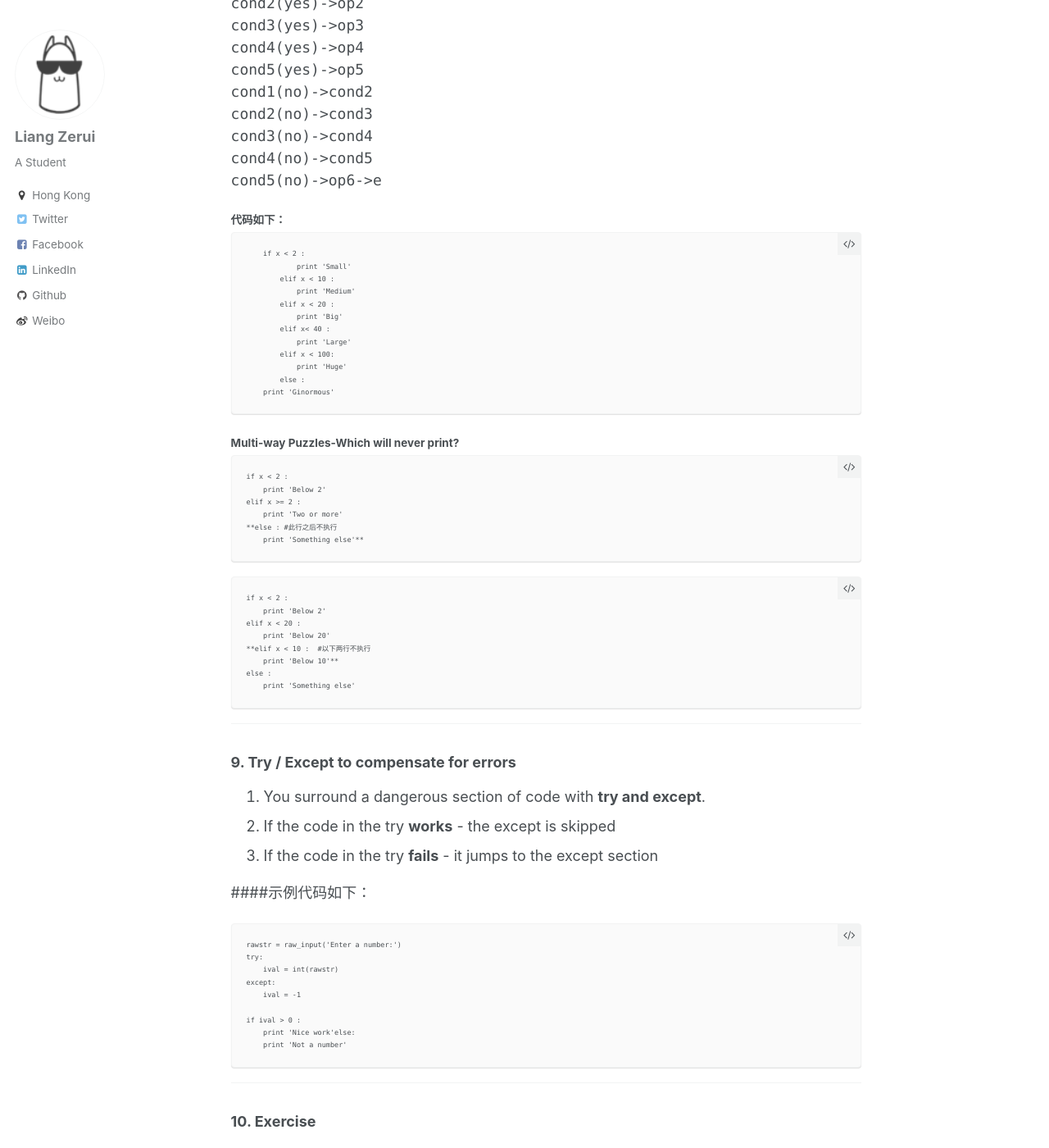
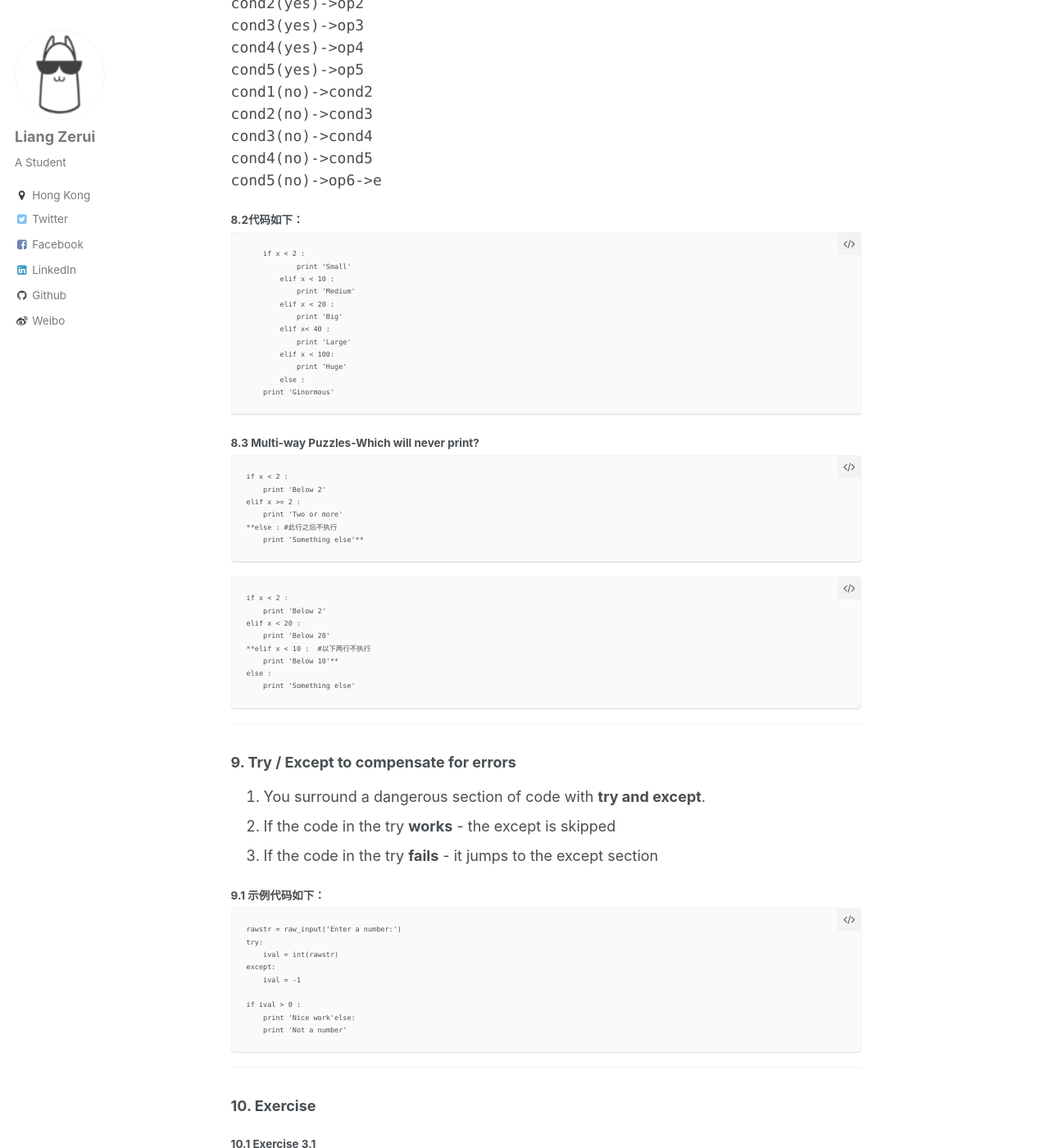
Before and after one commit to ArecRui/ArecRui.github.io, a Jekyll site: the page built from _posts/2015-07-11-Week 3 Conditional execution.md, in a window 1280 px wide and 1400 px high, scrolled down 3989 px. Shown: the whole window at 82% size. Built offline with Jekyll 4.4.1, drawn with Linux system fonts in a browser that asks for light colours; some of the changed text lies outside the part shown.

Commit message:
Change Format

````diff
--- a/_posts/2015-07-11-Week 3 Conditional execution.md
+++ b/_posts/2015-07-11-Week 3 Conditional execution.md
@@ -49,6 +49,7 @@ cond2(no)->e
 ----------
 
 ### 4. Indentation
+
 `Indentation` **DO** `matter in python.`
 1. **Increase indent** after an if statement or for statement (after : )
 2. **Maintain indent** to indicate the scope of the block (which lines are affected by the if/for)
@@ -61,7 +62,8 @@ Or change the editor setting
 ----------
 
 ### 5. One Way Decisions
-#### 流程图如下
+
+#### 5.1 流程图如下
 
 ```flow
 st=>start: x=5
@@ -75,7 +77,8 @@ st->op4->cond1->e
 cond1(yes)->op1->op2->op3->e
 cond1(no)->e
 ```
-#### 代码如下：
+
+#### 5.2 代码如下：
 
 ```
     x = 5
@@ -87,18 +90,22 @@ cond1(no)->e
 	print 'Afterwards 5’
 ```
 
-#### 显示结果如下：
+#### 5.3 显示结果如下：
 
+```
     Before 5
 	Is 5
 	Is Still 5
 	Third 5
 	Afterwards 5
+```
 
 ----------
 
 ### 6. Two way Decisions  if :  and else :
-#### 流程图如下：
+
+#### 6.1 流程图如下：
+
 ```flow
 st=>start: x=4
 e=>end: print 'All Done'
@@ -109,7 +116,9 @@ st->cond1
 cond1(yes)->op2->e
 cond1(no)->op1->e
 ```
-#### 代码如下：
+
+#### 6.2 代码如下：
+
 ```
     x=4
     if x>2:
@@ -123,7 +132,9 @@ cond1(no)->op1->e
 ----------
 
 ### 7. Nested Decisions(嵌套)
-#### 流程图如下：
+
+#### 7.1 流程图如下：
+
 ```flow
 st=>start: start
 e=>end: end
@@ -139,7 +150,9 @@ cond2(yes)->op2->e
 cond2(no)->e
 
 ```
-#### 代码如下：
+
+#### 7.2 代码如下：
+
 ```
     x = 42
 
@@ -156,7 +169,7 @@ cond2(no)->e
 
 ### 8. Multiway decisions using elif
 
-#### 流程图如下:
+#### 8.1 流程图如下:
 
 ```flow
 st=>start: start
@@ -184,7 +197,7 @@ cond4(no)->cond5
 cond5(no)->op6->e
 ```
 
-#### 代码如下：
+#### 8.2代码如下：
 
 ```
     if x < 2 :
@@ -201,7 +214,7 @@ cond5(no)->op6->e
     print 'Ginormous'
 ```
 
-#### Multi-way Puzzles-Which will never print?
+#### 8.3 Multi-way Puzzles-Which will never print?
 
 ```
 if x < 2 :
@@ -231,7 +244,7 @@ else :
 2. If the code in the try **works** - the except is skipped
 3. If the code in the try **fails** - it jumps to the except section
 
-####示例代码如下：
+#### 9.1 示例代码如下：
 
 ```
 rawstr = raw_input('Enter a number:')
@@ -249,7 +262,7 @@ if ival > 0 :
 
 ### 10. Exercise
 
-#### Exercise 3.1
+#### 10.1 Exercise 3.1
 
 Rewrite your pay computation to give the employee 1.5 times the hourly rate for hours worked above40 hours.
 
@@ -276,7 +289,7 @@ if Hours <0 :
     print "Please enter numeric input!"
 ```
 
-#### Exercise 3.3
+#### 10.2 Exercise 3.3
 
 Write a program to prompt for a score between 0.0 and 1.0. If the score is out of range print an error. If the score is between 0.0 and 1.0, print a grade using the following table:
 
````
